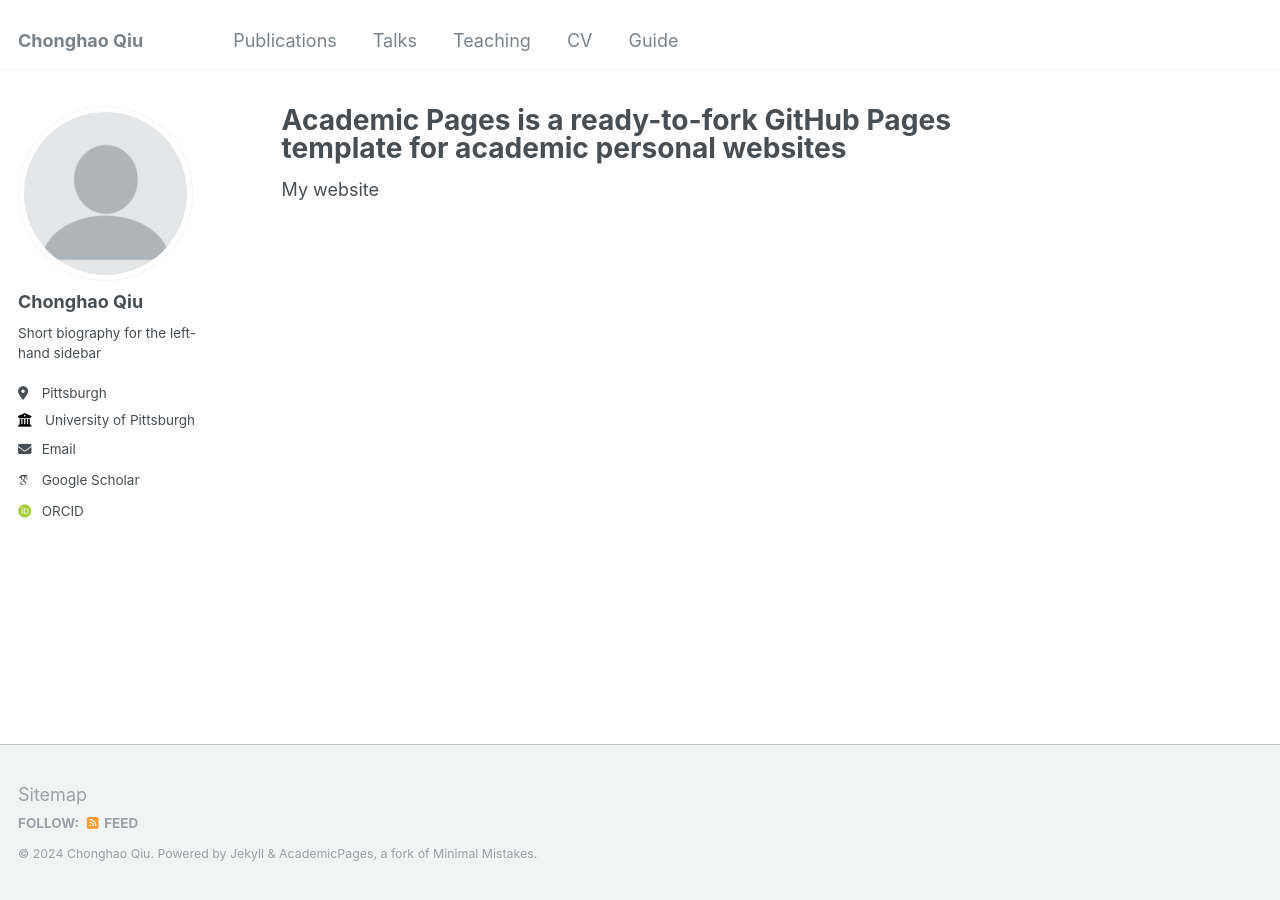
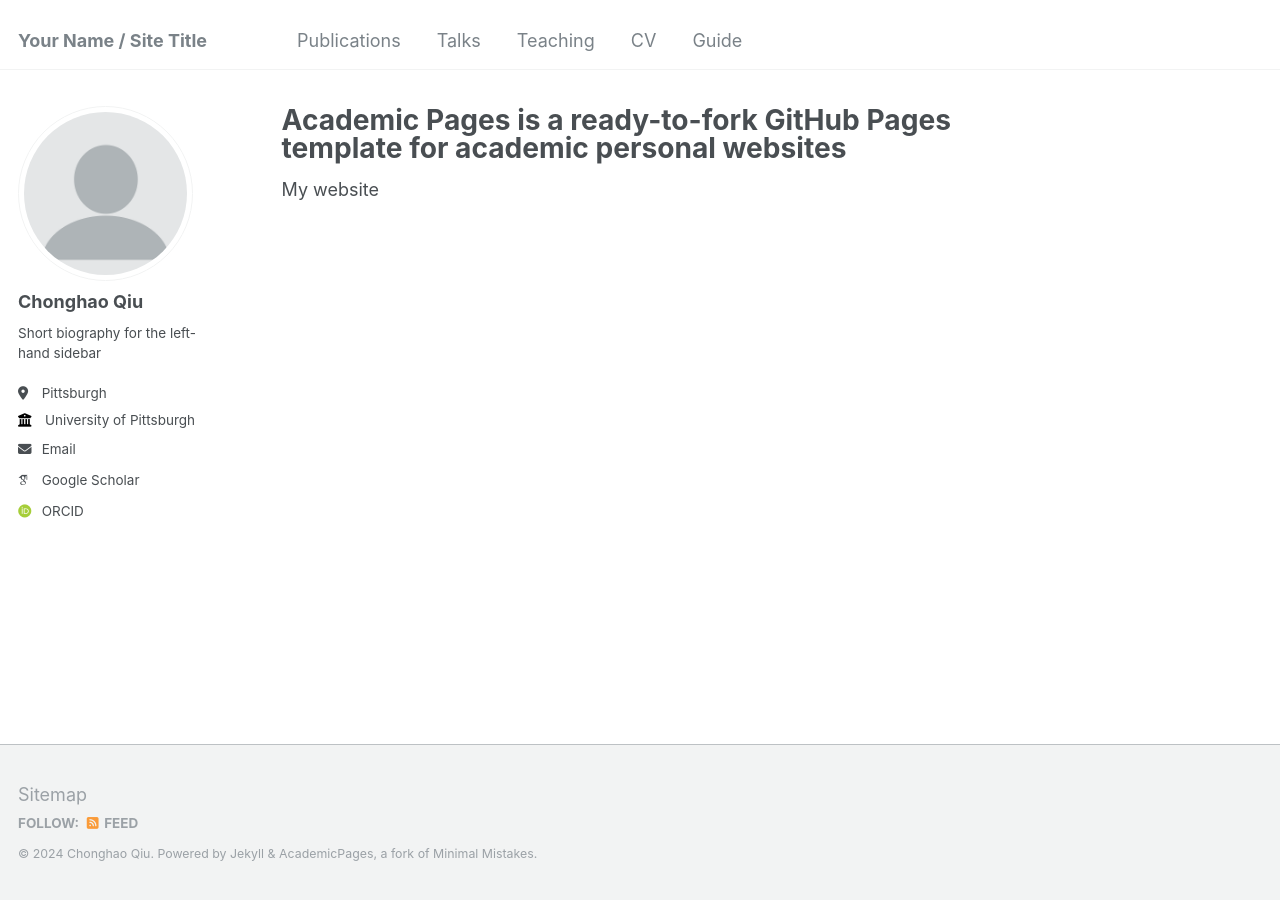
Before and after one commit to ChongHao-Qiu/1111chonghaoqiu.github.io, a Jekyll site: the page built from _pages/about.md, in a window 1280 px wide. Built offline with Jekyll 4.4.1, drawn with Linux system fonts in a browser that asks for light colours; some web fonts are replaced.

Commit message:
update name

```diff
--- a/_config.yml
+++ b/_config.yml
@@ -8,11 +8,11 @@
 
 # Basic Site Settings
 locale: "en-US"
-title: "Chonghao Qiu"
+title: "Your Name / Site Title"
 title_separator: "-"
 name: &name "Chonghao Qiu"
 description: &description "personal description"
-url: "https://chonghao-qiu.github.io" # the base hostname & protocol for your site e.g. "https://mmistakes.github.io"
+url: https://chonghao-qiu.github.io # the base hostname & protocol for your site e.g. "https://mmistakes.github.io"
 baseurl: "" # "/ChonghaoQiu" # the subpath of your site, e.g. "/blog"
 repository: "/ChonghaoQiu"
 
```
